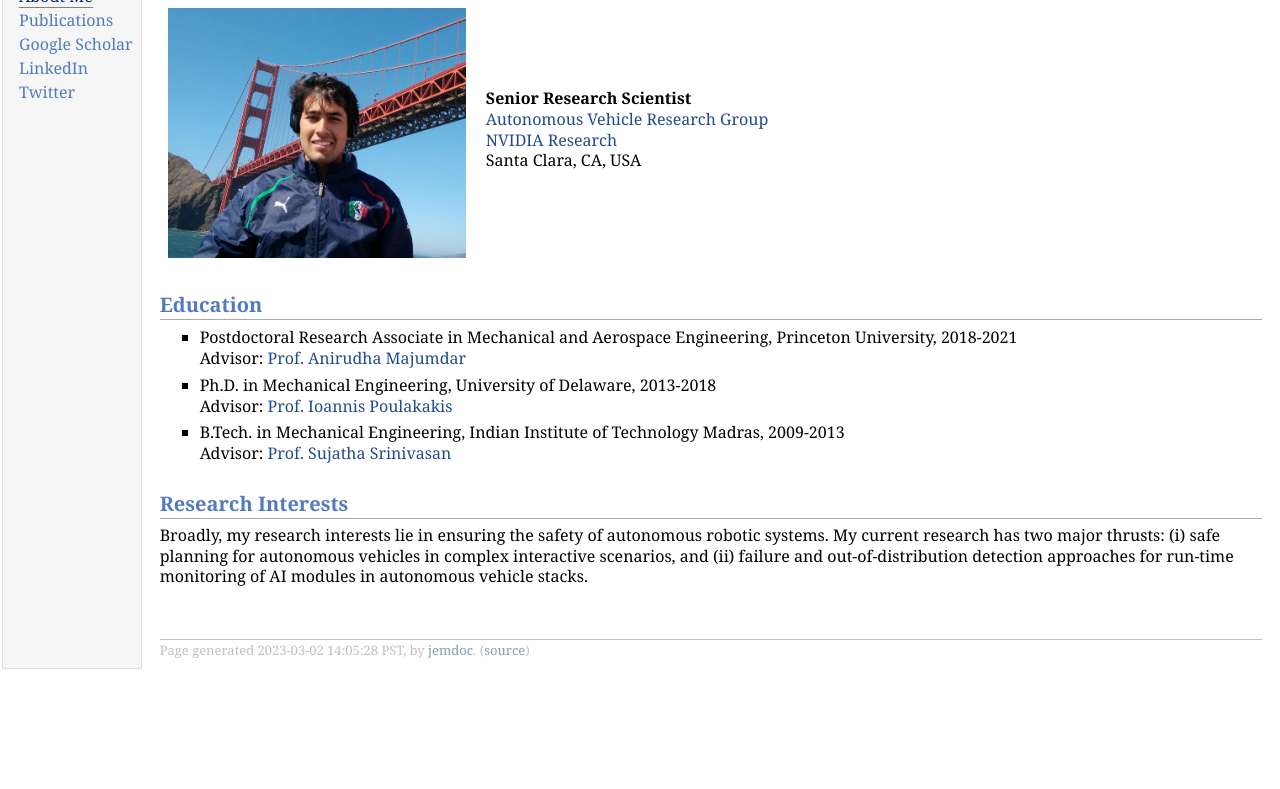
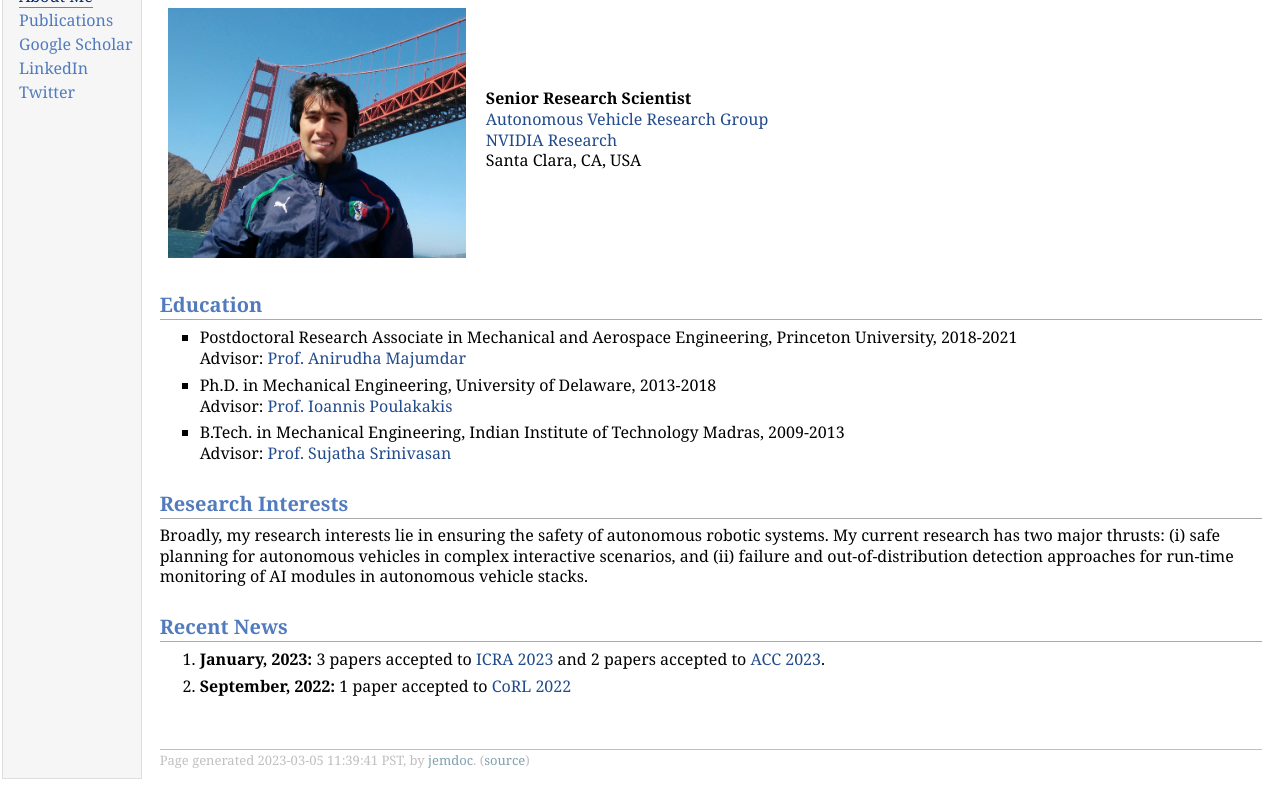
Before and after one commit to sushantveer/sushantveer.github.io, a plain HTML site: page index.html in a window 1280 px wide. Shown: the part 68-857 px from the top of the page. Before the commit the page ends 800 px from the top, so only its background shows below. Drawn offline with Linux system fonts and the light colour scheme.

Commit message:
add recent news

```diff
--- a/index.html
+++ b/index.html
@@ -44,9 +44,16 @@ Advisor: <a href="https://home.iitm.ac.in/r2d2/index.html">Prof. Sujatha Sriniva
 </ul>
 <h2>Research Interests</h2>
 <p>Broadly, my research interests lie in ensuring the safety of autonomous robotic systems. My current research has two major thrusts: (i) safe planning for autonomous vehicles in complex interactive scenarios, and (ii) failure and out-of-distribution detection approaches for run-time monitoring of AI modules in autonomous vehicle stacks.</p>
+<h2>Recent News</h2>
+<ol>
+<li><p><b>January, 2023:</b> 3 papers accepted to <a href="https://www.icra2023.org/">ICRA 2023</a> and 2 papers accepted to <a href="https://acc2023.a2c2.org/">ACC 2023</a>.</p>
+</li>
+<li><p><b>September, 2022:</b> 1 paper accepted to <a href="https://corl2022.org/">CoRL 2022</a></p>
+</li>
+</ol>
 <div id="footer">
 <div id="footer-text">
-Page generated 2023-03-02 14:05:28 PST, by <a href="http://jemdoc.jaboc.net/">jemdoc</a>.
+Page generated 2023-03-05 11:39:41 PST, by <a href="http://jemdoc.jaboc.net/">jemdoc</a>.
 (<a href="index.jemdoc">source</a>)
 </div>
 </div>
```
Also changed, not shown: cheatsheet.html (+1 -1 lines), contact.html (+1 -1 lines), download.html (+1 -1 lines), example.html (+1 -1 lines), exampleIN.html (+1 -1 lines), extra.html (+1 -1 lines), htmlchanges.html (+1 -1 lines), latex.html (+1 -1 lines), menu.html (+1 -1 lines), modelines.html (+1 -1 lines), publications.html (+1 -1 lines), research.html (+1 -1 lines), tables.html (+1 -1 lines), 1 other file.
